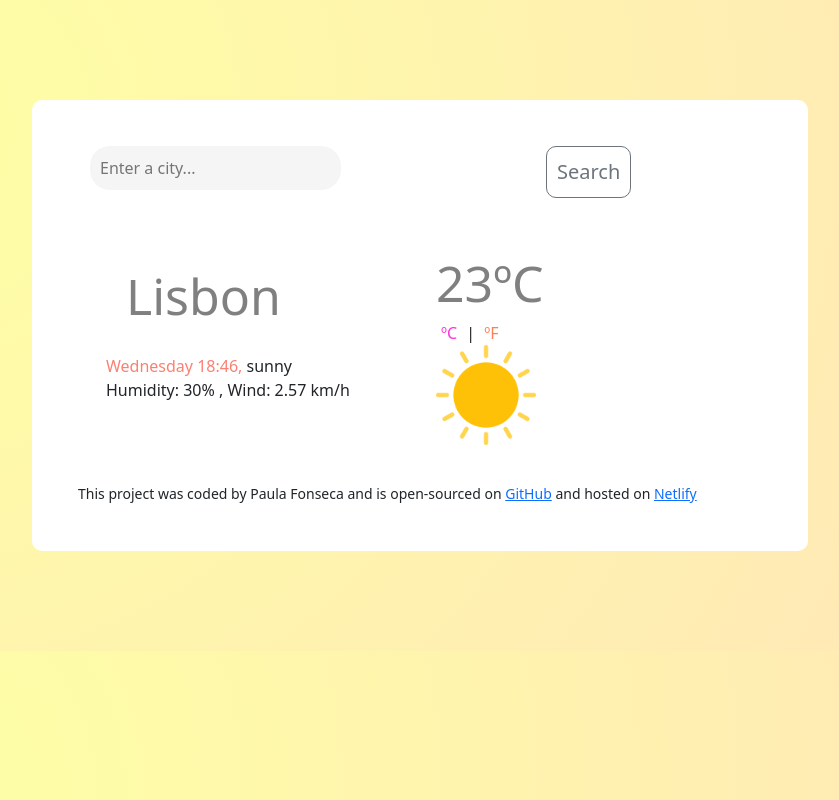
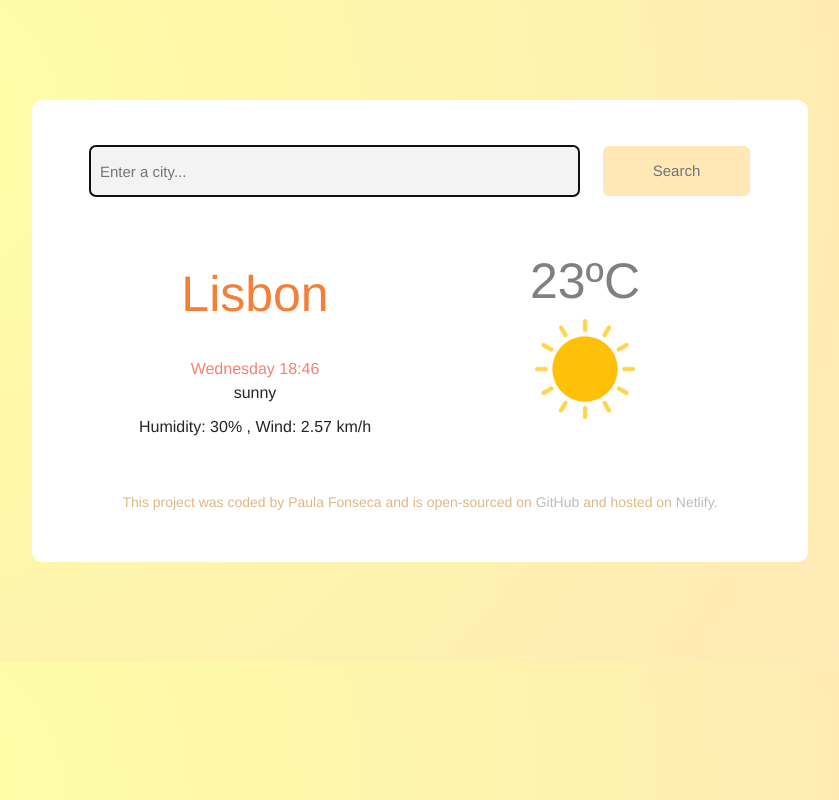
Before and after one commit to fonsecapaulacf/VAZIO, a plain HTML site: page index.html in a window 1280 px wide. Shown: the whole page, without its empty margins (220-1059 px from the left). Drawn offline with nearby package versions, Linux system fonts and the light colour scheme.

Commit message:
capitalized the input value; styling

```diff
--- a/index.html
+++ b/index.html
@@ -17,99 +17,57 @@
   </head>
   <body>
 
+
 <div class="container">
-
-
-
       <div class="weather-app-wrapper">
-
-
 
               <div class="card-body">
                     <div class="container">
-
                           <div class="row">
-
-                        <div class="col-8 search-form">
+                                <div class="col-9 ">
                                       <form id="city-form">
-                                  <input type="search" id="city-input" placeholder="Enter a city..." autocomplete="off" />
+                                            <input type="text" autocapitalize="words"autofocus  id="city-input" placeholder="Enter a city..."   />
                                       </form>
                                 </div>
-
-                        <div class="col-4 ">
+                                <div class="col-3 ">
                                       <form id="city-form">
-                                  <input type="submit" value="Search" class="btn btn-outline-secondary btn-lg btn-block ">
+                                            <input type="submit" value="Search" class="btn btn-outline-secondary btn-lg btn-block">
                                       </form>
                                 </div>
-
-
-
-
-
-                  </div>
-
                           </div>
                     </div>
-
-
-
-
-
+              </div>
 
               <div class="card-body" >
                     <div class="container">
                           <div class="row g-0">
-
                                 <div class="col-md-6">
                                       <div class="card-body">
+                                            <h4 id="city-display">Lisbon</h4>
+                                                  <div class="smallInfo"><span id="current-time"></span>
 
-                                            <h4 id="city-display">Lisbon</h4>
-                                            <span id="current-time"></span>
-                                            <span id="description">sunny</span>   </br>
-                                            Humidity: <span id="humidity">30</span>% , Wind: <span id="wind">2.57 </span>km/h
-
+                                                  </br><span id="description">sunny</span>  </div>
+                                                  <div class="smallInfo2"> Humidity: <span id="humidity">30</span>% , Wind: <span id="wind">2.57 </span>km/h</div>
                                       </div>
                                 </div>
-
                                 <div class="col-md-6">
-                              <div class="card-body">
+                                      <div class="card-body bigIcons">
                                             <span id="temperature" class="card-title">23ºC</span>
                                             </br>
-                                      <span class="units">
-                                        <a href="#" id="celsius-link">ºC</a> |
-                                        <a href="#" id="fahrenheit-link">ºF</a>
-                                      </br>
-                                      </span>
                                             <img src="images/sunny.png" alt="Clear" id="icon" width="100px"/>
                                       </div>
                                 </div>
                           </div>
                     </div>
+                    <div class="weather-forecast" id="forecast"></div>
 
-
-
-
-    <div class="weather-forecast" id="forecast">
-  </div>
-
-
-
-
-
-
- <small>
-         This project was coded by Paula Fonseca and is open-sourced on <a
+                    <div id="info"><small>   This project was coded by Paula Fonseca and is open-sourced on <a class="gitLink"
                     href="https://github.com/fonsecapaulacf/Vanilla-Weather-Project"
-            target="_blank">GitHub</a> and hosted on <a
+                    target="_blank">GitHub</a> and hosted on <a class="netLink"
                     href=""
-            target="_blank">Netlify
-  </small>
+                    target="_blank">Netlify</a>.</small></div>
 
       </div>
-
-
-
-
 </div>
 
 
--- a/scr/app.js
+++ b/scr/app.js
@@ -1,5 +1,4 @@
 ///DATE AND HOUR
-
 let currentTime = new Date();
 function formatDate(date) {
   let days = [
@@ -10,7 +9,6 @@ function formatDate(date) {
     "Thursday",
     "Friday",
     "Saturday"];
-
   let currentDay = days[date.getDay()];
   let currentHour = currentTime.getHours();
         if (currentHour < 10) {
@@ -18,34 +16,29 @@ function formatDate(date) {
   let currentMinutes = currentTime.getMinutes();
         if (currentMinutes < 10) {
             currentMinutes = `0${currentMinutes}`;}
-  let formattedDate = `${currentDay} ${currentHour}:${currentMinutes},`;
+  let formattedDate = `${currentDay} ${currentHour}:${currentMinutes}`;
   return formattedDate;
 }
 let elementDate = document.querySelector("#current-time");
 elementDate.innerHTML = formatDate(currentTime);
-
 /////////
 
+
+
+
+
+///////////////////////////////////////
 function formatDay(timestamp){
 let date= new Date(timestamp *1000);
 let day=date.getDay();
 let days=["Sun","Mon","Tue","Wed","Thu","Fri","Sat"];
-
     return days[day];
 }
-
-
-
-
 /////  DISPLAY TEMPERATURES PER WEEK DAYS
-
 function displayForecast(response) {
     let forecast=response.data.daily;
-
     let forecastElement = document.querySelector("#forecast");
-
-let forecastHTML = `<div class="row">`;
-
+    let forecastHTML = `<div class="row">`;
 forecast.forEach(function(forecastDay, index){
     if (index<6) {
       forecastHTML =
@@ -73,18 +66,12 @@ forecastHTML=forecastHTML + `</div>`;
 forecastElement.innerHTML =forecastHTML;
 }
 
-/////////
-
 function getForecast(coordinates){
     console.log(coordinates);
     let apiKey="b0661e5e22b852583e44461d886f5f6a";
     let apiUrl = `https://api.openweathermap.org/data/2.5/onecall?lat=${coordinates.lat}&lon=${coordinates.lon}&appid=${apiKey}&units=metric`;
     axios.get(apiUrl).then(displayForecast);
 }
-
-
-
-
 
 /////   DISPLAY CURRENT TEMPERATURES PER CITY
 
@@ -110,41 +97,11 @@ function showTemperature(response) {
   );
   iconElement.setAttribute("alt", response.data.weather[0].description);
 
-
-
 getForecast(response.data.coord);
 }
 
+///SUBMIT THE WEATHER OF THE CITY YOU'VE SEARCHED FOR + API
 
-
-
-
-
-
-////UNIT CONVERSION
-
-  function convertToFahrenheit(event) {
-    event.preventDefault();
-    let temperatureFElement = document.querySelector("#temperature");
-    temperatureFElement.innerHTML = `${temperatureF}ºF`;
-  }
-  function convertToCelsius(event) {
-    event.preventDefault();
-    let temperatureCElement = document.querySelector("#temperature");
-    temperatureCElement.innerHTML = `${temperatureC}ºC`;
-  }
-  let fahrenheitLink = document.querySelector("#fahrenheit-link");
-  fahrenheitLink.addEventListener("click", convertToFahrenheit);
-  let celsiusLink = document.querySelector("#celsius-link");
-  celsiusLink.addEventListener("click", convertToCelsius);
-
-
-
-
-
-
-
-///SUBMIT THE WEATHER OF THE CITY YOU'VE SEARCHED FOR + API
 
 function submitCity(event) {
   let currentCityWeather = document.querySelector("#city-input");
@@ -155,5 +112,6 @@ function submitCity(event) {
   axios.get(`${apiUrl}&appid=${apiKey}`).then(showTemperature);
   return currentCity;
 }
+
 let getCity = document.querySelector("#city-form");
 getCity.addEventListener("submit", submitCity);
--- a/scr/style.css
+++ b/scr/style.css
@@ -1,49 +1,78 @@
 body {
-  background: radial-gradient(
-    circle at 10% 20%,
-    rgb(254, 255, 165) 0%,
-    rgb(255, 232, 182) 90%
-  );
+    font-family:'Franklin Gothic Medium', 'Arial Narrow', Arial, sans-serif;
+  background: radial-gradient(circle at 10% 20%,rgb(254, 255, 165) 0%,rgb(255, 232, 182) 90%);
   margin: 100px auto;
   max-width: 800px;
 }
-
 h4{
-    color: grey;
+    text-transform: capitalize;
+    color: rgb(243, 128, 57);
+}
+input {
+  border-style: none;
+  background-color: rgb(243, 243, 243);
+  border-radius: 6px;
+  padding: 10px;
 }
 
-input {
-  border-style: none;
-  background-color: whitesmoke;
-  border-radius: 20px;
-  padding: 10px;
+#info{
+   color:burlywood;
+   margin: 2px;
+   text-align: center;
+}
+.gitLink{
+    text-decoration: none;
+    color: rgba(0, 0, 0, 0.261);
+}
+.smallInfo{
+    padding: 5px;
+    text-align: center;
+}
+
+.smallInfo2{
+    padding: 5px;
+    text-align: center;
+}
+
+
+.bigIcons{
+    text-align: center;
+}
+
+.netLink{
+    text-decoration: none;
+    color: rgba(0, 0, 0, 0.261);
+}
+
+#city-input{
+    font-size: 15px;
+    height:50px;
+    width: 100%;
+}
+.btn {
+background-color:rgb(255, 232, 182) ;
+width: 100%;
+font-size: 15px;
+height: 50px;
+text-align: center;
+border-radius: 6px;
+border-style: none;
 }
 
 #current-time{
    color:salmon
 }
-
-#celsius-link{
-    color: rgb(255, 49, 221);
-    text-decoration: none;
-    padding: 5px;
-}
-
-#fahrenheit-link{
-    color: coral;
-    text-decoration: none;
-    padding: 5px;
-}
-
 #temperature {
     color: grey;
   font-size: 50px;
 }
 
 #city-display{
+    text-align: center;
     font-size: 50px;
     padding: 20px;
 }
+
 
 
 .weather-app-wrapper {
@@ -53,21 +82,10 @@ input {
   border-radius: 10px;
 }
 
-.search-button {
-  text-align: right;
-}
-.search-form {
-  text-align: left;
-}
-
-.btn {
-  padding: 10px;
-  text-align: right;
-  border-radius: 10px;
-}
 
 .weather-forecast{
     margin-top: 20px ;
+    margin-bottom: 30px;
     text-align: center;
     color: black;
 }
```
Lines whose indentation alone changed are shown as unchanged.
